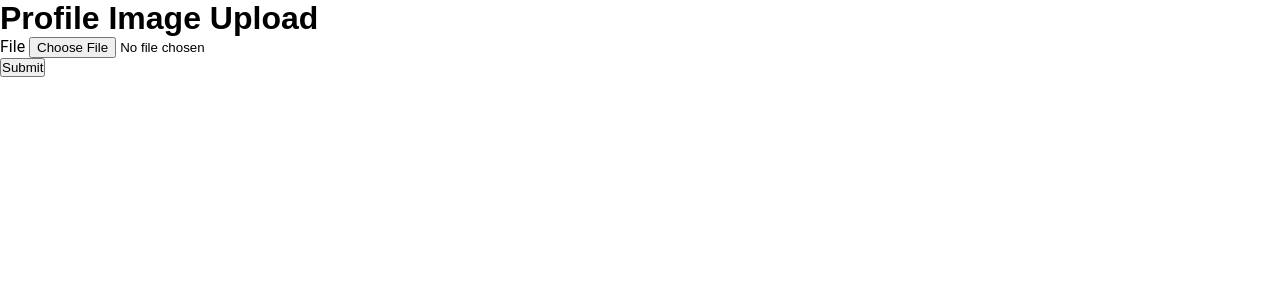
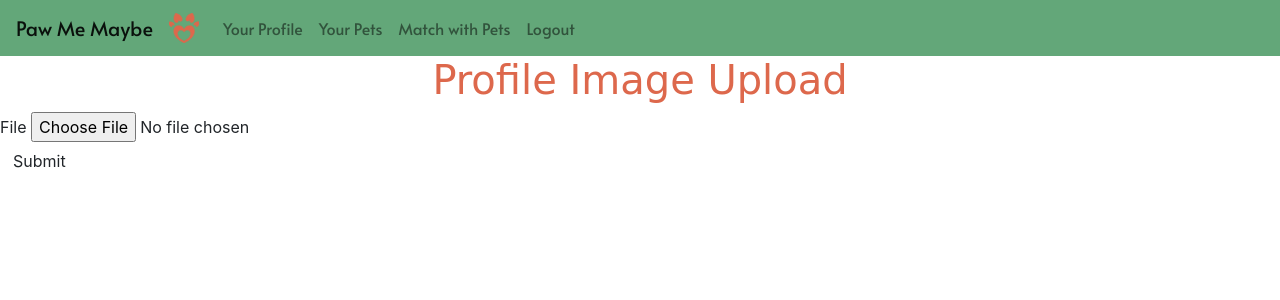
Before and after one commit to agorowar/CPI310_Final, a Node server app: page /petImage in a window 1280 px wide. Shown: the top 300 px of the page. Run offline with Node 20, Linux system fonts and the light colour scheme; some libraries are stand-ins or nearby versions.

```diff
--- a/Website/index.js
+++ b/Website/index.js
@@ -345,7 +345,7 @@ app.post("/new-pet", async(req, res) => {
     if (error) {
         return res.render("new-pet", { error: error });
     }
-    const petOwner = db.get("SELECT * FROM users");
+    //const petOwner = db.get("SELECT * FROM users WHERE id=?", user.id);
     await db.run(
         "INSERT INTO pets (petname, species, gender, age, petbio, otherpetinfo, petOwner) VALUES (?, ?, ?, ?, ?, ?,?)",
         petname,
@@ -354,7 +354,7 @@ app.post("/new-pet", async(req, res) => {
         age,
         petbio,
         otherpetinfo,
-        petOwner.email
+        req.user.email
     );
     res.redirect("petProfile");
 });
--- a/Website/views/new-pet.handlebars
+++ b/Website/views/new-pet.handlebars
@@ -27,9 +27,9 @@
         <br>
 
         Other Info: <br>
-        <input type="checkbox" name="otherpetinfo" value="spayed">Spayed/Neutered<br>
-        <input type="checkbox" name="otherpetinfo" value="friendly">Friendly with other types of pets<br>
-        <input type="checkbox" name="otherpetinfo" value="immunized">Up to date on all their shots<br>
+        <input type="checkbox" name="otherpetinfo" value="spayed" id="otherpetinfo">Spayed/Neutered<br>
+        <input type="checkbox" name="otherpetinfo" value="friendly" id="otherpetinfo">Friendly with other types of pets<br>
+        <input type="checkbox" name="otherpetinfo" value="immunized" id="otherpetinfo">Up to date on all their shots<br>
         <input type="submit">
     </form>
 </body>
--- a/Website/views/petImage.handlebars
+++ b/Website/views/petImage.handlebars
@@ -1,3 +1,41 @@
+<!-- add bootstrap, css and fonts to head -->
+<link rel ="stylesheet" href ="styles.css" type="text/css">
+
+<!-- bootstrap css file. needed for bootstrap.  the design features in bootsrap are all just classes that get controlled in a css file-->
+<link rel="stylesheet" href="https://stackpath.bootstrapcdn.com/bootstrap/4.3.1/css/bootstrap.min.css" integrity="sha384-ggOyR0iXCbMQv3Xipma34MD+dH/1fQ784/j6cY/iJTQUOhcWr7x9JvoRxT2MZw1T" crossorigin="anonymous">
+
+
+<link href="https://fonts.googleapis.com/css?family=Alata|Roboto&display=swap" rel="stylesheet">
+
+
+
+<!-- add navbar to the top of the body -->
+<nav class="navbar navbar-expand-lg navbar-light" style = "background-color: #63A779; font-family: 'Alata', sans-serif;">
+    <a class="navbar-brand" href="/">Paw Me Maybe</a> <!--title on the navbar that also functions as a link to the homepage -->
+    <!-- <button class="navbar-toggler" type="button" data-toggle="collapse" data-target="#navbarSupportedContent" aria-controls="navbarSupportedContent" aria-expanded="false" aria-label="Toggle navigation"> -->
+      <!-- <span class="navbar-toggler-icon"></span> -->
+
+    <div class="collapse navbar-collapse" id="navbarSupportedContent">
+      <ul class="navbar-nav mr-auto">
+          <a class="navbar-brand" href="/">
+              <img src="redAsset.png" width="30" height="30" alt="">
+          </a>
+        <li class="nav-item">
+          <a class="nav-link" href="profile">Your Profile</a>
+        </li>
+        <li class="nav-item">
+          <a class="nav-link" href="petProfile">Your Pets</a>
+        </li>
+        <li class="nav-item">
+          <a class="nav-link" href="matching">Match with Pets</a>
+        </li>
+        <li class="nav-item">
+          <a class="nav-link" href="logout">Logout</a>
+        </li>
+      </ul>
+    </div>
+  </nav>
+
 <h1>Profile Image Upload</h1>
 <form action="/petImage" method="POST" enctype="multipart/form-data">
 <div class="file-field input-field">
```
Also changed, not shown: Website/views/ownerImage.handlebars (+38 -0 lines), Website/data.sqlite.
